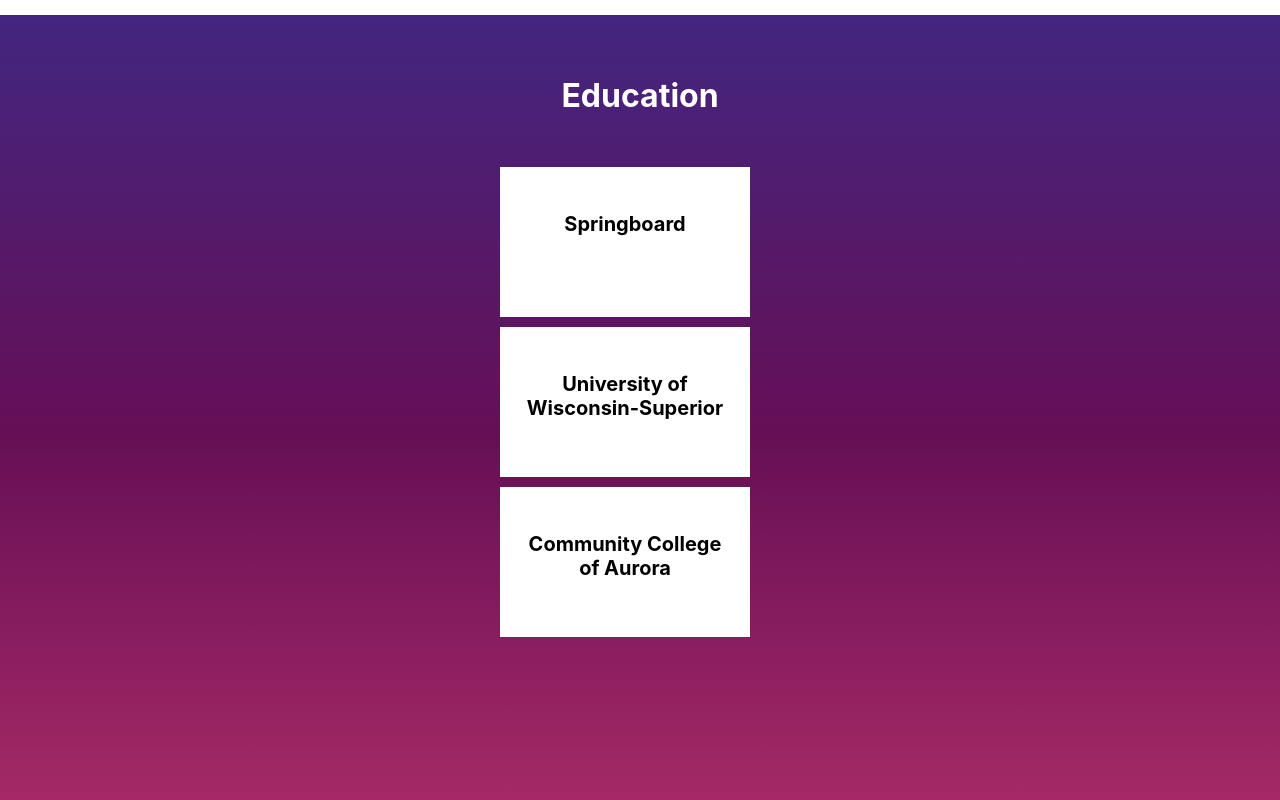
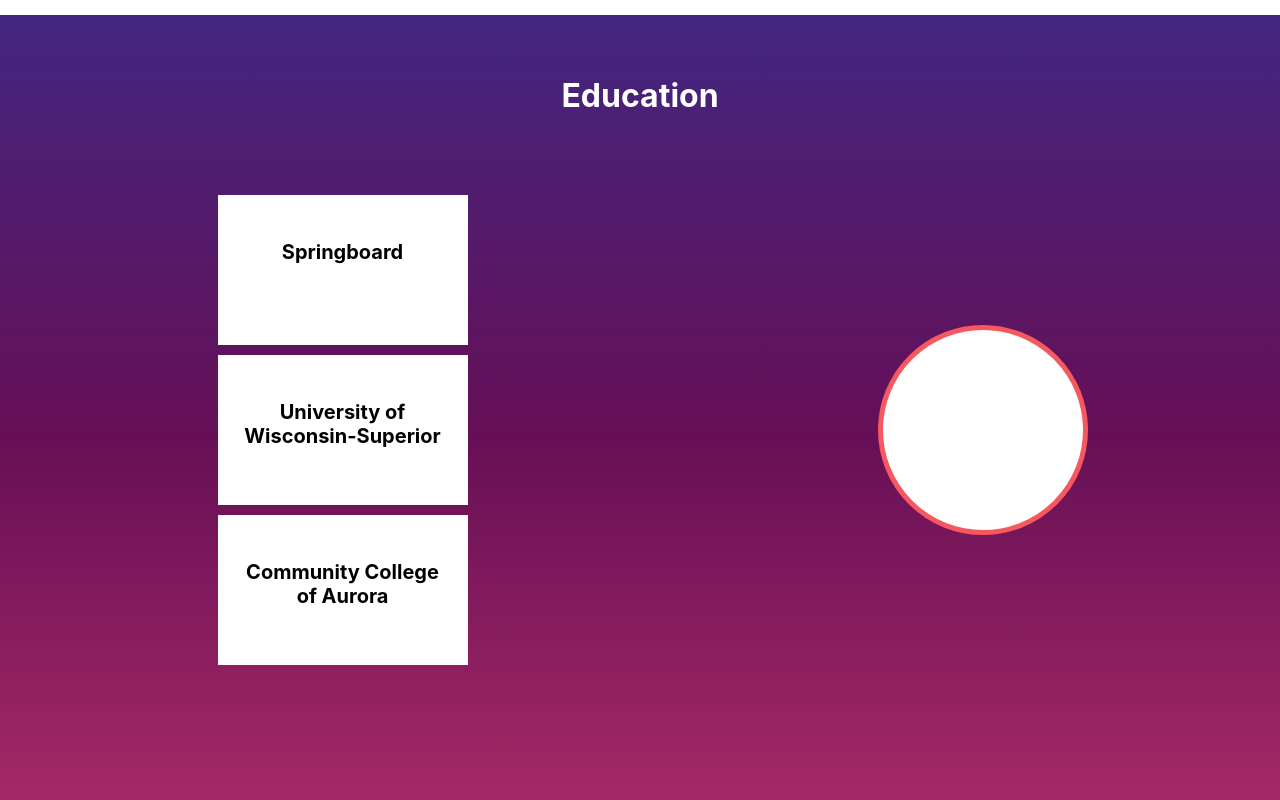
Before and after one commit to josephlarrivy/new-react-portfolio, a React (Create React App) app: page / in a window 1280 px wide. Shown: the part 1100-1900 px from the top of the page. Built offline with nearby package versions, Linux system fonts and the light colour scheme.

Commit message:
i think that i have the animation down

```diff
--- a/src/components/Contact.js
+++ b/src/components/Contact.js
@@ -1,6 +1,7 @@
 import React from "react";
 import ContactForm from "./ContactForm";
 
+import '../styles/ContactForm.css'
 
 const Contact = () => {
 
--- a/src/components/ContactForm.js
+++ b/src/components/ContactForm.js
@@ -2,7 +2,8 @@
 // import ApiRequest from "../../api";
 import emailjs from 'emailjs-com';
 
-// import './ContactForm.css'
+import '../styles/ContactForm.css'
+import { useNavigate } from "react-router-dom";
 
 const ContactForm = () => {
 
@@ -13,7 +14,6 @@
   }
 
   const [formData, setFormData] = useState(INITIAL_STATE)
-  // const navigate = useNavigate();
 
   const handleChange = evt => {
     const { name, value } = evt.target;
@@ -26,13 +26,12 @@
   const handleSubmit = async (evt) => {
     evt.preventDefault();
     emailjs.sendForm('service_yfh2nmo', 'template_8xoo1dd', evt.target, 'dOwl-x9RcwhboytS1')
-
     setFormData(INITIAL_STATE)
   }
 
 
   return (
-    <form onSubmit={handleSubmit}>
+    <form onSubmit={handleSubmit} className='form-container'>
 
       <div className="name-container">
         <label htmlFor="name" className="col-md-6">Name: </label>
@@ -77,7 +76,7 @@
       </div>
 
 
-      <button className="submit-button">Submit</button>
+      <button className="submit-button-contact">Submit</button>
     </form>
   )
 }
--- a/src/components/Education.js
+++ b/src/components/Education.js
@@ -1,4 +1,5 @@
 import React, { useEffect, useState } from "react";
+import BackgroundOverlay from "../common/BackgroundOverlay";
 
 import '../styles/Education.css'
 
@@ -30,8 +31,6 @@
     if (displayState === 'closed') {
       setCurrentDescription(input)
       setDisplayState('open')
-    } else if (currentDescription === input) {
-      setDisplayState('closed')
     } else if (displayState === 'open' && currentDescription !== input) {
       setDisplayState('closed')
       setTimeout(() => {
@@ -80,15 +79,12 @@
   return (
     <div id="education-main-container">
       <h1>Education</h1>
+
       <div id="education-container">
 
-        <div
-          className={`pointer-bar-education-one-${displayState}`}
-          style={{
-            marginTop: pointerbarMarginTop
-          }} />
 
-        <div className={`title-bubbles-container-${displayState}`}>
+
+        <div className={`title-bubbles-container`}>
           <div
             className="title-bubble"
             onClick={(e) => { setOpenInfo(springboardDescription) }}>
@@ -107,7 +103,6 @@
         </div>
 
 
-
         <div className={`content-education-container-${displayState}`}>
           <div className="education-content-text">
             <h2>{currentDescription.title}</h2>
@@ -115,7 +110,7 @@
             <p>{currentDescription.focus}</p>
             <p>{currentDescription.additional}</p>
             <br></br>
-            <button className="simple-button" onClick={() => closeViewer()}>Close</button>
+            <button className={`simple-button-dark-${displayState}`} onClick={() => closeViewer()}>Close</button>
           </div>
         </div>
 
--- /dev/null
+++ b/src/styles/ContactForm.css
@@ -0,0 +1,46 @@
+.form-container {
+    /* background-color: white; */
+    width: 500px;
+    margin-left: calc(50vw - 250px);
+}
+
+h1 {
+    text-align: center;
+    color: white;
+    margin-bottom: 50px;
+}
+
+.name-container input {
+    border-radius: 10px;
+    font-size: 30px;
+    width: 500px;
+    height: 40px;
+    margin-bottom: 10px;
+}
+
+.email-container input {
+    border-radius: 10px;
+    font-size: 30px;
+    width: 500px;
+    height: 40px;
+    margin-bottom: 10px;
+}
+
+.message-container textarea {
+    border-radius: 10px;
+    font-size: 20px;
+    width: 500px;
+    height: 200px;
+}
+
+label {
+    color: white;
+    font-size: 25px;
+}
+
+.submit-button-contact {
+    background-color: white;
+    width: 120px;
+    margin-left: calc(50% - 60px);
+    margin-top: 20px;
+}
--- a/src/styles/Education.css
+++ b/src/styles/Education.css
@@ -1,28 +1,21 @@
 #education-container {
-    /* overflow-x: hidden; */
-    /* overflow-y: auto; */
     z-index: 4;
     overflow: hidden;
 }
-
-
-
 #education-main-container h1 {
     text-align: center;
     color: white;
 }
-
 #education-container {
     display: flex;
+    justify-content: space-around;
     overflow: hidden;
     z-index: 4;
 }
-
-.title-bubbles-container-closed {
+.title-bubbles-container {
     padding-top: 30px;
     width: 300px;
     height: 60vh;
-    margin-left: calc(50vw - 140px);
     display: flex;
     flex-direction: column;
     justify-content: space-around;
@@ -31,21 +24,6 @@
 
     transition: 1s ease-in-out;
 }
-
-.title-bubbles-container-open {
-    padding-top: 30px;
-    width: 300px;
-    height: 60vh;
-    margin-left: 50px;
-    display: flex;
-    flex-direction: column;
-    justify-content: space-around;
-    align-items: center;
-    z-index: 3;
-
-    transition: 1s ease-in-out;
-}
-
 .title-bubble {
     width: 200px;
     height: 200px;
@@ -58,47 +36,134 @@
     background-color: white;
     border: 5px solid white;
 }
+.title-bubble:hover {
+    animation: border-pulse 2s linear infinite;
+}
 
-.title-bubble:hover {
+
+
+
+
+
+
+
+.content-education-container-closed {
     width: 200px;
     height: 200px;
-    cursor: pointer;
-    margin-bottom: 10px;
-    text-align: center;
-    font-size: 20px;
-    font-weight: 700;
-    padding: 20px;
+    border-radius: 50%;
     background-color: white;
-    /* border: 5px solid white; */
-    animation: border-pulse 2s linear infinite;
-    /* border-image: linear-gradient(to right, #f54952, white); */
-    /* border-image-slice: 1; */
-}
+    margin-top: 20vh;
+    color: transparent;
+    transition: transform 1s ease-in-out;
+    border: 5px solid white;
 
-.content-education-container-closed {
-    margin-top: 20px;
-    width: 600px;
-    height: 600px;
-    margin-left: 130px;
-    background-color: white;
-    transform: translateX(100vw);
-    transition: 1s ease-in-out;
+    animation: border-pulse 2s linear infinite, content-disappear 1s;
 }
 
 .content-education-container-open {
     margin-top: 20px;
-    width: 450px;
-    height: 450px;
-    margin-left: calc(30vw - 120px);
+    width: 500px;
+    height: 500px;
     background-color: white;
     transition: transform 1s ease-in-out;
     border: 5px solid;
-    animation: border-pulse 2s linear infinite;
-    transform: translateX(0vw);
-    transition: 1s ease-in-out;
+    animation: border-pulse 2s linear infinite, content-appear 1s;
     z-index: 8;
     padding: 20px;
+    transition: all 1s ease-in-out;
 }
+
+@keyframes content-disappear {
+    0% {
+        margin-top: 20px;
+        width: 500px;
+        height: 500px;
+        background-color: white;
+        opacity: 1;
+        transition: transform 1s ease-in-out;
+        z-index: 8;
+        padding: 20px;
+        border-radius: 0px;
+        border: 5px solid;
+        animation: border-pulse 2s linear infinite;
+    }
+    20% {
+        color: transparent;
+        border: 5px solid;
+        animation: border-pulse 2s linear infinite;
+    }
+    50% {
+        width: 500px;
+        height: 500px;
+        border-radius: 50%;
+        background-color: white;
+        color: transparent;
+        margin-top: 20px;
+        border: 5px solid;
+        animation: border-pulse 2s linear infinite;
+    }
+    100% {
+        width: 200px;
+        height: 200px;
+        border-radius: 50%;
+        background-color: white;
+        margin-top: 20vh;
+        color: transparent;
+        border: 5px solid;
+        animation: border-pulse 2s linear infinite;
+    }
+}
+
+
+
+
+@keyframes content-appear {
+    0% {
+        width: 200px;
+        height: 200px;
+        border-radius: 50%;
+        background-color: white;
+        margin-top: 20vh;
+        color: transparent;
+        border: 5px solid;
+        animation: border-pulse 2s linear infinite;
+    }
+
+    50% {
+        width: 500px;
+        height: 500px;
+        border-radius: 50%;
+        background-color: white;
+        color: transparent;
+        margin-top: 20px;
+        border: 5px solid;
+        animation: border-pulse 2s linear infinite;
+    }
+
+    80% {
+        color: transparent;
+        border: 5px solid;
+        animation: border-pulse 2s linear infinite;
+    }
+
+    100% {
+        margin-top: 20px;
+        width: 500px;
+        height: 500px;
+        background-color: white;
+        opacity: 1;
+        transition: transform 1s ease-in-out;
+        border: 5px solid;
+        z-index: 8;
+        padding: 20px;
+        animation: border-pulse 2s linear infinite;
+    }
+}
+
+
+
+
+
 
 
 
@@ -128,7 +193,31 @@
     font-size: 20px;
 }
 
-.simple-button {
+.simple-button-dark-open {
+    padding: 8px 12px;
+    background: linear-gradient(to bottom, #660f56, #ae2d68);
+    border: none;
+    border-radius: 5px;
+    color: white;
+    font-weight: 600;
+    cursor: pointer;
+
+    animation: button-education-appear 1s;
+}
+
+@keyframes button-education-appear {
+    0% {
+        visibility: hidden;
+    }
+    95% {
+        visibility: hidden;
+    }
+    100% {
+
+    }
+}
+
+.simple-button-dark-open:hover {
     padding: 8px 12px;
     background: linear-gradient(to bottom, #660f56, #ae2d68);
     border: none;
@@ -138,55 +227,6 @@
     cursor: pointer;
 }
 
-.pointer-bar-education-one-closed {
-    position: absolute;
-    width: 10px;
-    height: 10px;
-    background-color: white;
-    margin-left: calc(50vw - 140px);
-    z-index: 0;
-    /* transition: 1s ease-in-out; */
-
-    animation: shrink-bar;
-    animation-duration: 1s;
+.simple-button-dark-closed {
+    visibility: hidden;
 }
-
-.pointer-bar-education-one-open {
-    position: absolute;
-    width: 500px;
-    height: 10px;
-    background-color: white;
-    margin-left: calc(25vw - 140px);
-    z-index: 0;
-    /* transition: 1s ease-in-out; */
-
-    animation: grow-bar;
-    animation-duration: 1s;
-}
-
-@keyframes shrink-bar {
-    0% {
-        margin-left: calc(25vw - 140px);
-        width: 500px;
-    }
-
-    100% {
-        margin-left: calc(50vw - 140px);
-        width: 1200px;
-    }
-}
-
-@keyframes grow-bar {
-    0% {
-        margin-left: calc(60vw - 140px);
-        width: 1200px;
-        }
-    70% {
-        /* margin-left: calc(30vw - 140px); */
-        width: 1100px;
-    }
-    100% {
-        margin-left: calc(30vw - 140px);
-        width: 800px;
-    }
-}
```
